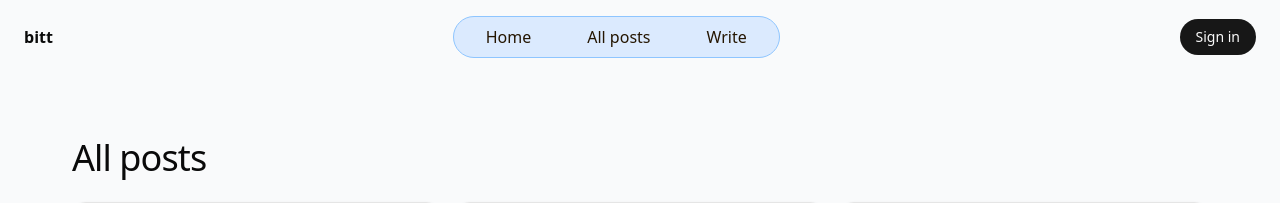
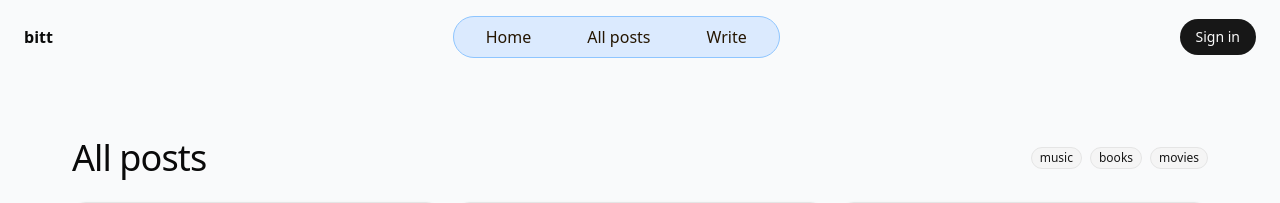
Before and after one commit to FrancoNatanael/bitt-blog, a Next.js app: page /all-posts in a window 1280 px wide. Shown: the top 203 px of the page. Built offline with nearby package versions, Linux system fonts and the light colour scheme.

Commit message:
posts filters by category

```diff
--- a/app/all-posts/page.tsx
+++ b/app/all-posts/page.tsx
@@ -2,14 +2,40 @@
 import PostCard from "@/components/custom/PostCard";
 import data from "../../data/data.json";
 import { BlogPost } from "@/types/post.types";
-import { useState } from "react";
+import { useMemo, useState } from "react";
+import { Badge } from "@/components/ui/badge";
 
 export default function Page() {
-  const [posts, setPosts] = useState<Array<BlogPost>>(data);
+  const [selectedCategory, setSelectedCategory] = useState<string>("");
+  const categories: string[] = ["music", "books", "movies"];
+  const posts = useMemo(() => {
+    return selectedCategory == ""
+      ? data
+      : data.filter((x) => x.category == selectedCategory);
+  }, [selectedCategory]);
+
+  const handleSelectCategory = (category: string) => {
+    setSelectedCategory(selectedCategory == category ? "" : category);
+  };
 
   return (
     <div className="py-20">
-      <h3 className="text-4xl tracking-tight">All posts</h3>
+      <div className="w-full flex justify-between items-center">
+        <h3 className="text-4xl tracking-tight">All posts</h3>
+
+        <div className="w-fit flex h-fit gap-2">
+          {categories.map((category: string, i: number) => (
+            <Badge
+              key={i}
+              variant={selectedCategory == category ? "default" : "secondary"}
+              className="cursor-pointer"
+              onClick={() => handleSelectCategory(category)}
+            >
+              {category}
+            </Badge>
+          ))}
+        </div>
+      </div>
 
       <div className="grid gap-4 md:grid-cols-3 mt-6">
         {posts.map((post: BlogPost, index: number) => (
--- a/components/ui/badge.tsx
+++ b/components/ui/badge.tsx
@@ -12,7 +12,7 @@ const badgeVariants = cva(
         default:
           "border-blue-300 bg-blue-100 text-blue-500 [a&]:hover:bg-primary/90",
         secondary:
-          "border-transparent bg-secondary text-secondary-foreground [a&]:hover:bg-secondary/90",
+          "border bg-secondary text-secondary-foreground [a&]:hover:bg-secondary/90",
         destructive:
           "border-transparent bg-destructive text-white [a&]:hover:bg-destructive/90 focus-visible:ring-destructive/20 dark:focus-visible:ring-destructive/40 dark:bg-destructive/60",
         outline:
--- a/package.json
+++ b/package.json
@@ -5,7 +5,8 @@
   "scripts": {
     "dev": "next dev --turbopack",
     "build": "next build --turbopack",
-    "start": "next start"
+    "start": "next start",
+    "format": "npx prettier --write ."
   },
   "dependencies": {
     "@radix-ui/react-slot": "^1.2.3",
```
